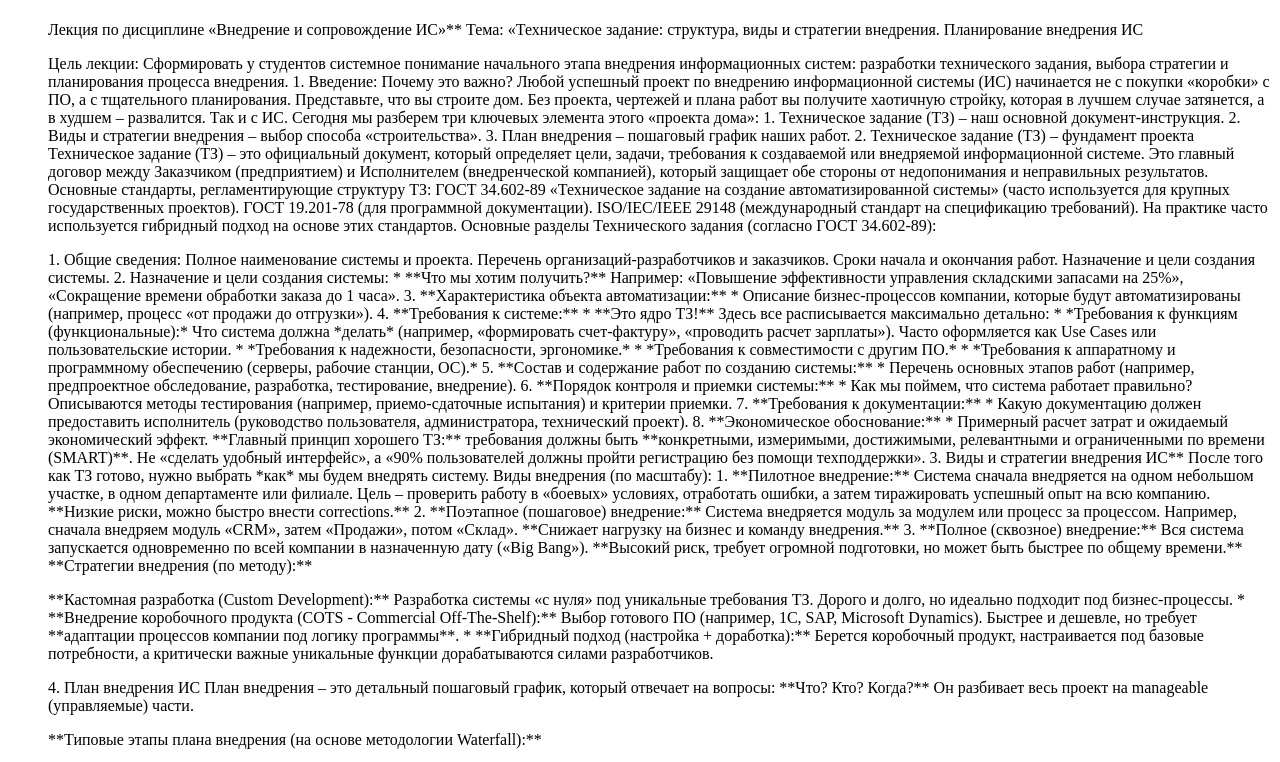
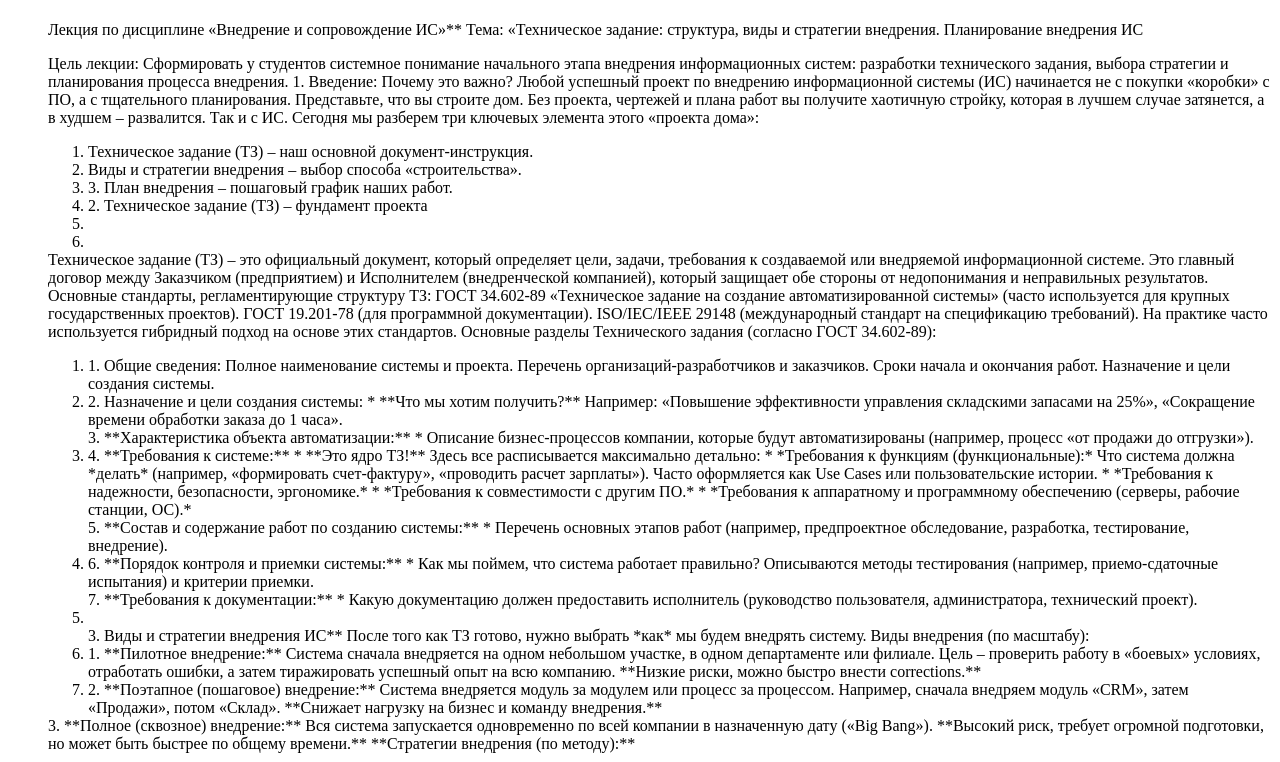
Before and after one commit to mansory-jpeg/-, a plain HTML site: page popov.html in a window 1280 px wide. Shown: the top 762 px of the page. Drawn offline with Linux system fonts and the light colour scheme.

Commit message:
Add files via upload

```diff
--- a/popov.html
+++ b/popov.html
@@ -16,10 +16,14 @@
 1. Введение: Почему это важно?
 Любой успешный проект по внедрению информационной системы (ИС) начинается не с покупки «коробки» с ПО, а с тщательного планирования. Представьте, что вы строите дом. Без проекта, чертежей и плана работ вы получите хаотичную стройку, которая в лучшем случае затянется, а в худшем – развалится. Так и с ИС.
 Сегодня мы разберем три ключевых элемента этого «проекта дома»:
-1.  Техническое задание (ТЗ) – наш основной документ-инструкция.
-2.  Виды и стратегии внедрения – выбор способа «строительства».
-3.  План внедрения – пошаговый график наших работ.
-2. Техническое задание (ТЗ) – фундамент проекта
+<ol>
+    <li>Техническое задание (ТЗ) – наш основной документ-инструкция.</li>
+    <li>Виды и стратегии внедрения – выбор способа «строительства».</li>
+    <li>3.  План внедрения – пошаговый график наших работ.</li>
+    <li>2. Техническое задание (ТЗ) – фундамент проекта</li>
+    <li></li>
+    <li></li>
+</ol>
 Техническое задание (ТЗ) – это официальный документ, который определяет цели, задачи, требования к создаваемой или внедряемой информационной системе. Это главный договор между Заказчиком (предприятием) и Исполнителем (внедренческой компанией), который защищает обе стороны от недопонимания и неправильных результатов.
 Основные стандарты, регламентирующие структуру ТЗ:
 ГОСТ 34.602-89 «Техническое задание на создание автоматизированной системы» (часто используется для крупных государственных проектов).
@@ -29,35 +33,38 @@ ISO/IEC/IEEE 29148 (международный стандарт на специ
 Основные разделы Технического задания (согласно ГОСТ 34.602-89):</p>
 
 <p>
-    1.  Общие сведения:
+   <ol>
+    <li>1.  Общие сведения:
  Полное наименование системы и проекта.
 Перечень организаций-разработчиков и заказчиков.
 Сроки начала и окончания работ.
-Назначение и цели создания системы.
-2.  Назначение и цели создания системы:
-    *   **Что мы хотим получить?** Например: «Повышение эффективности управления складскими запасами на 25%», «Сокращение времени обработки заказа до 1 часа».
-3.  **Характеристика объекта автоматизации:**
-    *   Описание бизнес-процессов компании, которые будут автоматизированы (например, процесс «от продажи до отгрузки»).
-4.  **Требования к системе:**
+Назначение и цели создания системы.</li>
+<li>2.  Назначение и цели создания системы:
+    *   **Что мы хотим получить?** Например: «Повышение эффективности управления складскими запасами на 25%», «Сокращение времени обработки заказа до 1 часа».</li>3.  **Характеристика объекта автоматизации:**
+    *   Описание бизнес-процессов компании, которые будут автоматизированы (например, процесс «от продажи до отгрузки»).<li>4.  **Требования к системе:**
     *   **Это ядро ТЗ!** Здесь все расписывается максимально детально:
     *   *Требования к функциям (функциональные):* Что система должна *делать* (например, «формировать счет-фактуру», «проводить расчет зарплаты»). Часто оформляется как Use Cases или пользовательские истории.
     *   *Требования к надежности, безопасности, эргономике.*
     *   *Требования к совместимости с другим ПО.*
-    *   *Требования к аппаратному и программному обеспечению (серверы, рабочие станции, ОС).*
-5.  **Состав и содержание работ по созданию системы:**
-    *   Перечень основных этапов работ (например, предпроектное обследование, разработка, тестирование, внедрение).
-6.  **Порядок контроля и приемки системы:**
-    *   Как мы поймем, что система работает правильно? Описываются методы тестирования (например, приемо-сдаточные испытания) и критерии приемки.
-7.  **Требования к документации:**
-    *   Какую документацию должен предоставить исполнитель (руководство пользователя, администратора, технический проект).
-8.  **Экономическое обоснование:**
-    *   Примерный расчет затрат и ожидаемый экономический эффект.
-**Главный принцип хорошего ТЗ:** требования должны быть **конкретными, измеримыми, достижимыми, релевантными и ограниченными по времени (SMART)**. Не «сделать удобный интерфейс», а «90% пользователей должны пройти регистрацию без помощи техподдержки».
-3. Виды и стратегии внедрения ИС**
+    *   *Требования к аппаратному и программному обеспечению (серверы, рабочие станции, ОС).*</li>5.  **Состав и содержание работ по созданию системы:**
+    *   Перечень основных этапов работ (например, предпроектное обследование, разработка, тестирование, внедрение).<li>6.  **Порядок контроля и приемки системы:**
+    *   Как мы поймем, что система работает правильно? Описываются методы тестирования (например, приемо-сдаточные испытания) и критерии приемки.</li>7.  **Требования к документации:**
+    *   Какую документацию должен предоставить исполнитель (руководство пользователя, администратора, технический проект).<li>
+
+    </li>3. Виды и стратегии внедрения ИС**
 После того как ТЗ готово, нужно выбрать *как* мы будем внедрять систему.
-Виды внедрения (по масштабу):
-1.  **Пилотное внедрение:** Система сначала внедряется на одном небольшом участке, в одном департаменте или филиале. Цель – проверить работу в «боевых» условиях, отработать ошибки, а затем тиражировать успешный опыт на всю компанию. **Низкие риски, можно быстро внести corrections.**
-2.  **Поэтапное (пошаговое) внедрение:** Система внедряется модуль за модулем или процесс за процессом. Например, сначала внедряем модуль «CRM», затем «Продажи», потом «Склад». **Снижает нагрузку на бизнес и команду внедрения.**
+Виды внедрения (по масштабу):<li>1.  **Пилотное внедрение:** Система сначала внедряется на одном небольшом участке, в одном департаменте или филиале. Цель – проверить работу в «боевых» условиях, отработать ошибки, а затем тиражировать успешный опыт на всю компанию. **Низкие риски, можно быстро внести corrections.**</li><li>2.  **Поэтапное (пошаговое) внедрение:** Система внедряется модуль за модулем или процесс за процессом. Например, сначала внедряем модуль «CRM», затем «Продажи», потом «Склад». **Снижает нагрузку на бизнес и команду внедрения.**</li>
+   </ol>
+
+
+
+
+
+
+
+
+
+
 3.  **Полное (сквозное) внедрение:** Вся система запускается одновременно по всей компании в назначенную дату («Big Bang»). **Высокий риск, требует огромной подготовки, но может быть быстрее по общему времени.**
 **Стратегии внедрения (по методу):**</p>
 
```
